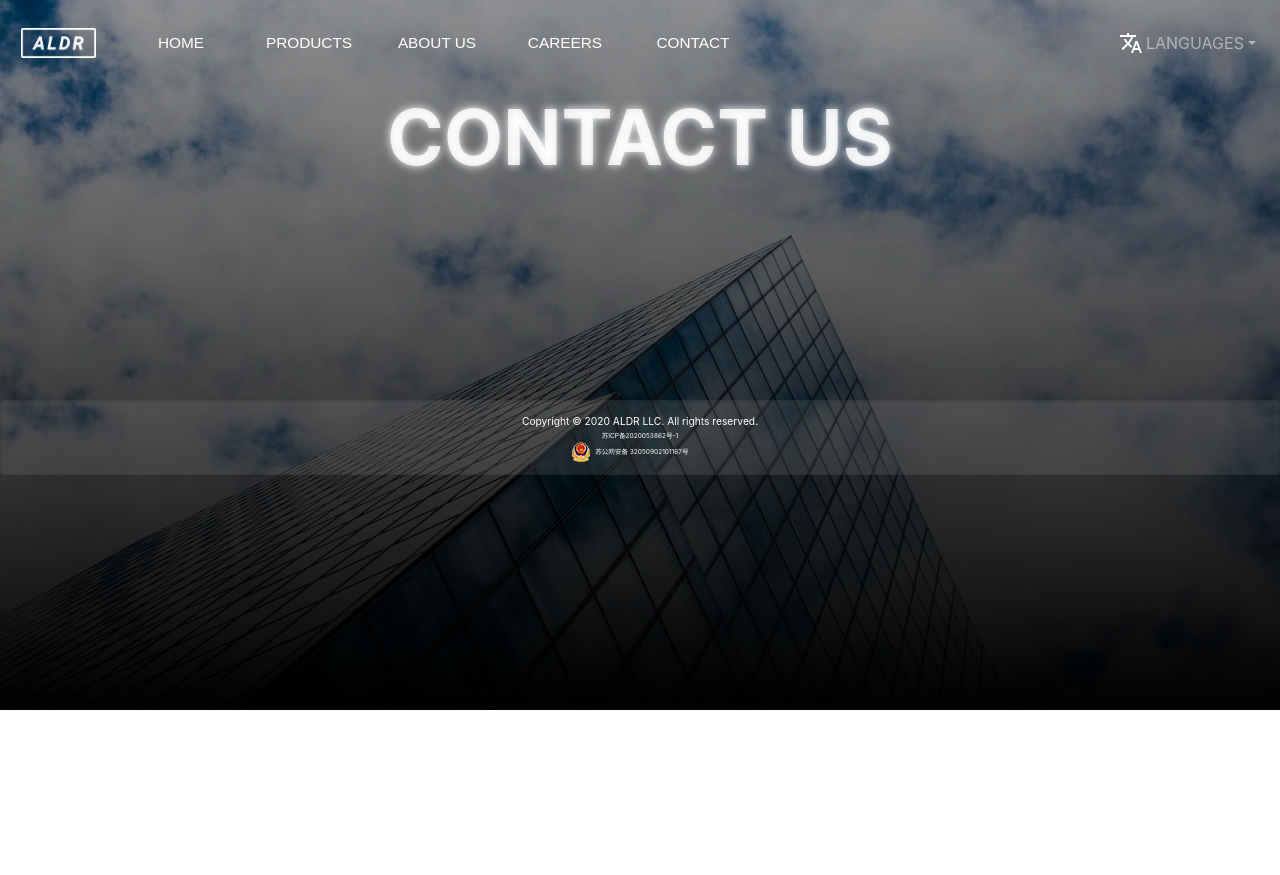
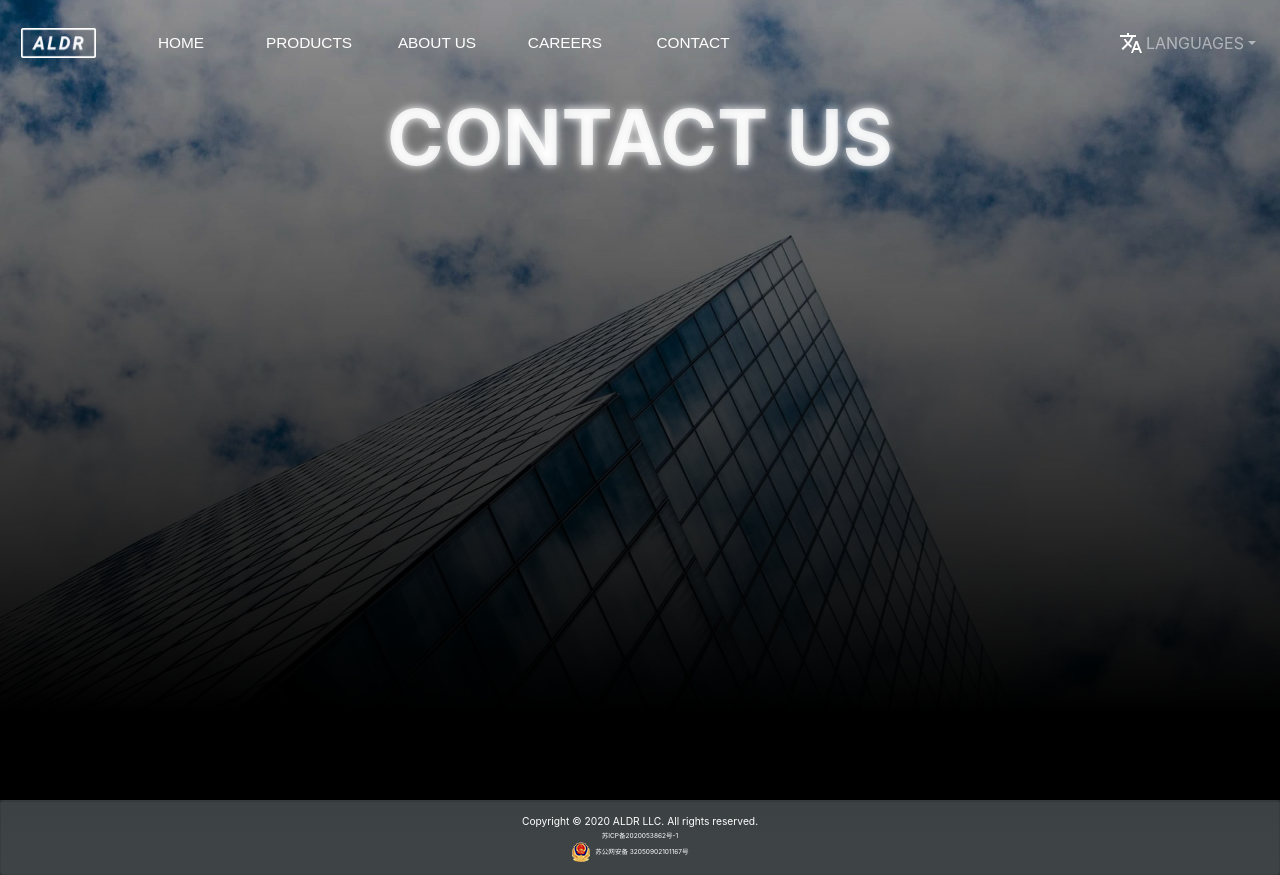
Before and after one commit to aldreme/aldr-site, a React (Create React App) app: page /contact in a window 1280 px wide. Before the commit the page ends 800 px from the top, so only its background shows below. Built offline with nearby package versions, Linux system fonts and the light colour scheme.

Commit message:
update: min page height

```diff
--- a/src/pages/About.css
+++ b/src/pages/About.css
@@ -2,7 +2,7 @@
 
 .About-layout {
     width: 100%;
-    min-height: 50vh;
+    min-height: 100vh;
     background-color: black;
     padding-top: 30vmin;
 }
--- a/src/pages/Careers.css
+++ b/src/pages/Careers.css
@@ -2,7 +2,7 @@
 
 .Careers-layout {
     width: 100%;
-    min-height: 50vh;
+    min-height: 120vh;
     background-color: black;
     padding-top: 30vmin;
 }
--- a/src/pages/Contact.css
+++ b/src/pages/Contact.css
@@ -2,7 +2,7 @@
 
 .Contact-layout {
     width: 100%;
-    min-height: 50vh;
+    min-height: 100vh;
     background-color: black;
     padding-top: 30vmin;
 }
--- a/src/pages/Products.css
+++ b/src/pages/Products.css
@@ -2,7 +2,7 @@
 
 .Products-layout {
     width: 100%;
-    min-height: 50vh;
+    min-height: 100vh;
     background-color: black;
     padding-top: 30vmin;
 }
```
